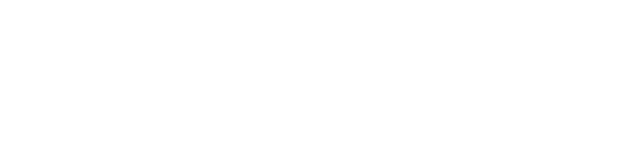
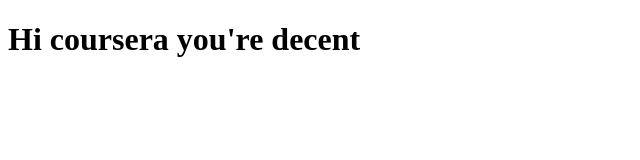
Before and after one commit to 148581057/coursera-test, a plain HTML site: page index.html in a window 1280 px wide. Shown: the whole page, without its empty margins (0-640 px from the left). Drawn offline with Linux system fonts and the light colour scheme.

Commit message:
small addition

```diff
--- a/index.html
+++ b/index.html
@@ -3,9 +3,9 @@
 <head>
 	<meta charset="utf-8">
 	<meta name="viewport" content="width=device-width, initial-scale=1">
-	<title></title>
+	<title>Hello Coursera</title>
 </head>
 <body>
-
+<h1>Hi coursera you're decent</h1>
 </body>
 </html>
```
